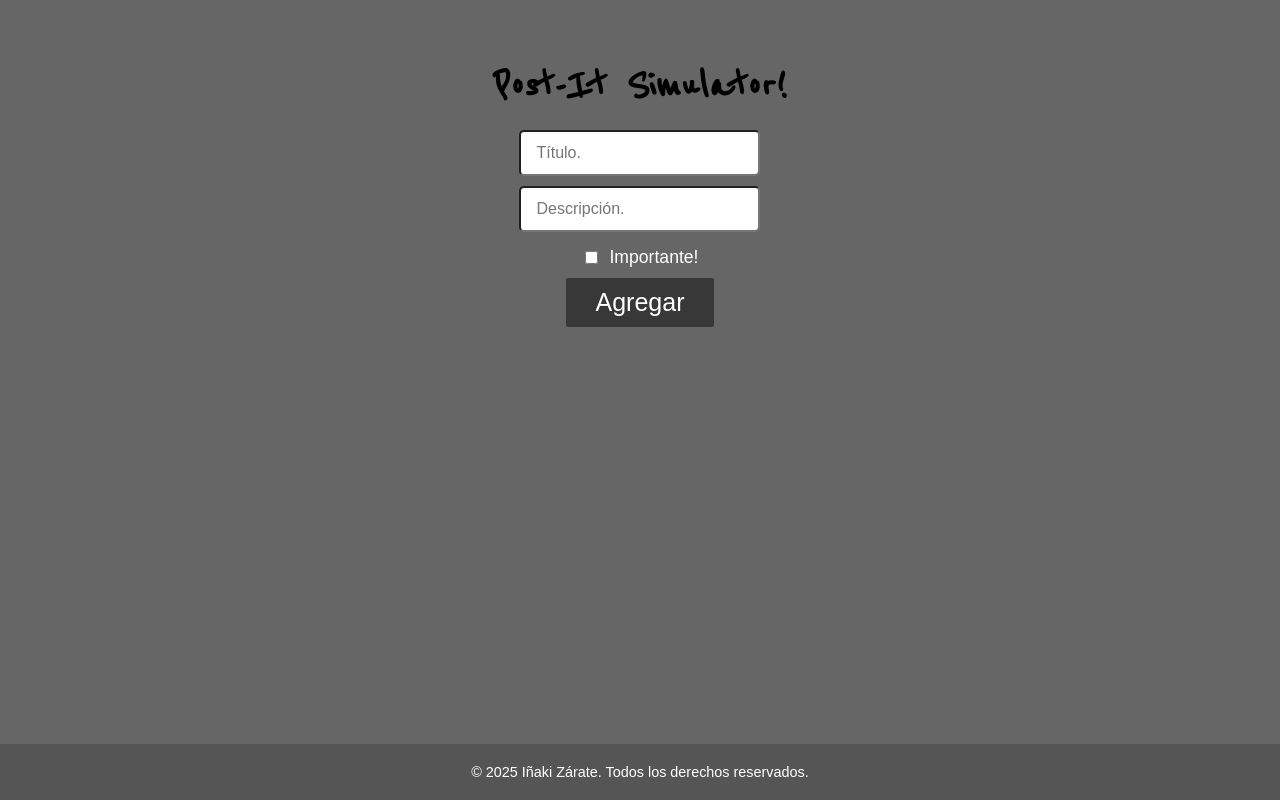
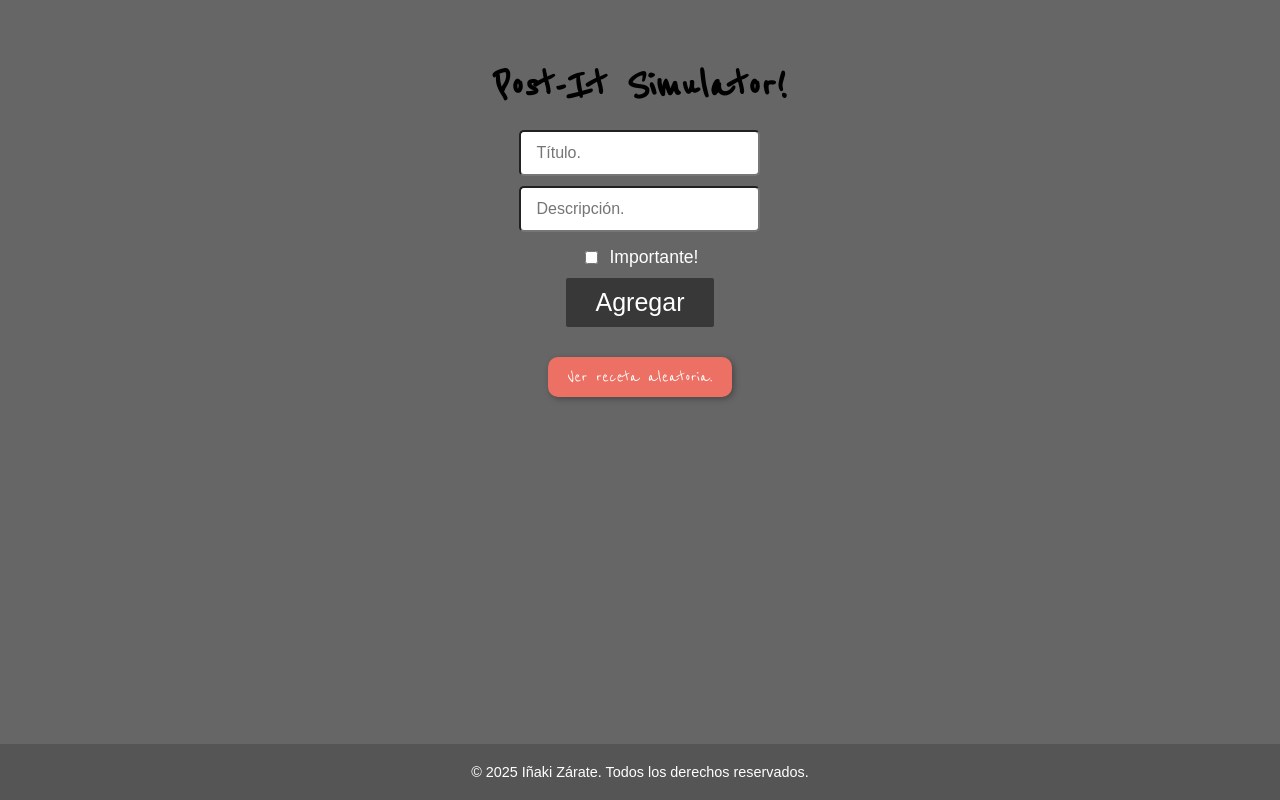
Before and after one commit to renkorz/evaluacion3-iz, a React (Create React App) app: page / in a window 1280 px wide. Built offline with nearby package versions, Linux system fonts and the light colour scheme.

Commit message:
NUEVA FUNCIÓN: Recetas a un click.

```diff
--- a/src/App.css
+++ b/src/App.css
@@ -168,6 +168,30 @@ body {
   font-family: 'Arial', cursive;
 }
 
+.contenedor-receta {
+  display: flex;
+  justify-content: center;
+  margin-bottom: 1rem;
+}
+
+.boton-receta {
+  background-color: #EC7063;
+  color: white;
+  font-family: 'Reenie Beanie', cursive;
+  font-size: 20px;
+  padding: 10px 20px;
+  border: none;
+  border-radius: 10px;
+  cursor: pointer;
+  box-shadow: 2px 2px 6px rgba(0,0,0,0.3);
+  transition: transform 0.2s ease;
+}
+
+.boton-receta:hover {
+  transform: scale(1.05);
+  background-color: #e04a3f;
+}
+
 /* Responsive para móviles */
 @media (max-width: 590px) {
   .form-postit textarea {
--- a/src/App.jsx
+++ b/src/App.jsx
@@ -20,11 +20,38 @@ function App() {
     setPostits(postits.filter(postit => postit.id !== id));
   };
 
+  // FUNCION PARA INTEGRAR API Y OBTENER RECETAS ALEATORIAS
+const obtenerReceta = async () => {
+  try {
+    const respuesta = await fetch('https://www.themealdb.com/api/json/v1/1/random.php');
+    const datos = await respuesta.json();
+
+    if (datos.meals && datos.meals.length > 0) {
+      const receta = datos.meals[0];
+      const titulo = receta.strMeal;
+      const texto = receta.strInstructions ? receta.strInstructions.slice(0, 250) + '...' : "Sin instrucciones disponibles.";
+      const importante = false;
+
+      agregarPostit(titulo, texto, importante);
+    } else {
+      console.error("No se encontró receta válida.");
+    }
+  } catch (error) {
+    console.error("Error al obtener receta:", error);
+  }
+};
+
   return (
     <>
     <div className="app-container">
       <h1>Post-It Simulator!</h1>
       <Formulariopostit agregarPostit={agregarPostit} />
+
+      {/* BOTON RECETA */}
+      <div className="contenedor-receta">
+        <button className="boton-receta" onClick={obtenerReceta}>Ver receta aleatoria. </button>
+      </div>
+
       <div className="postits-grid">
         {postits.map(postit => (
           <Postit
```
